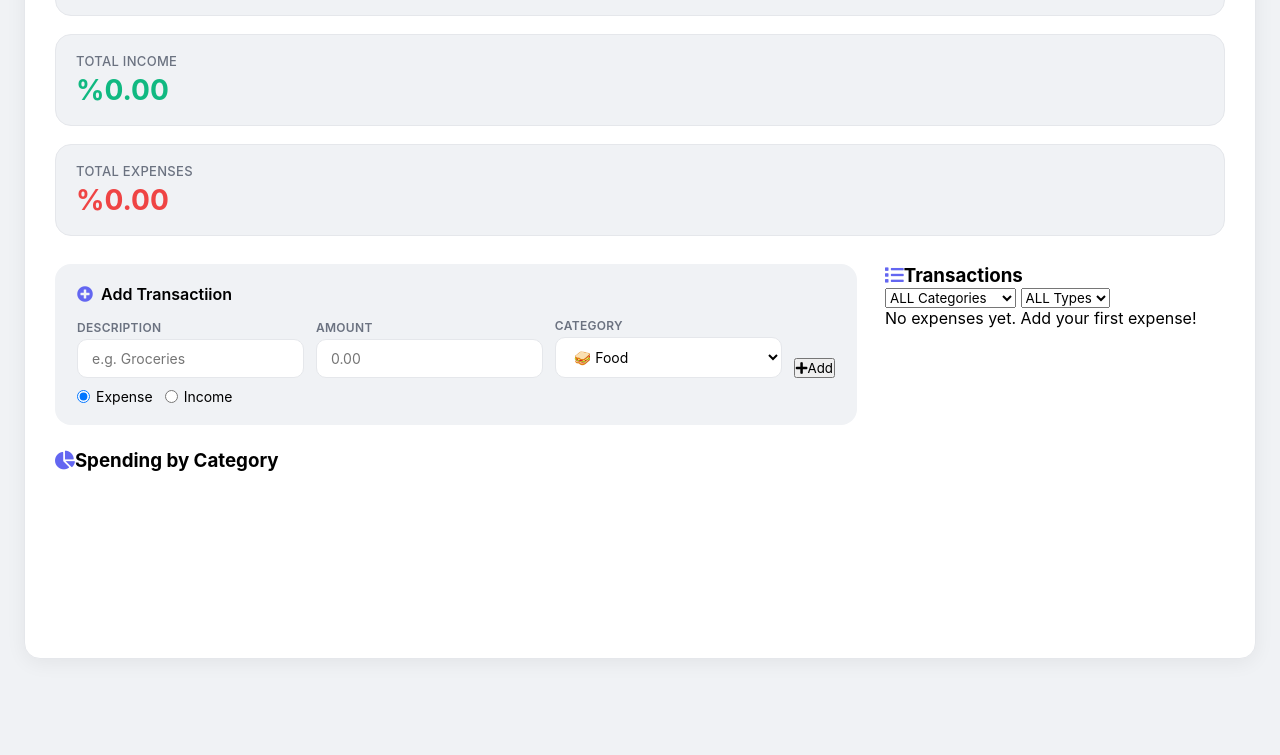
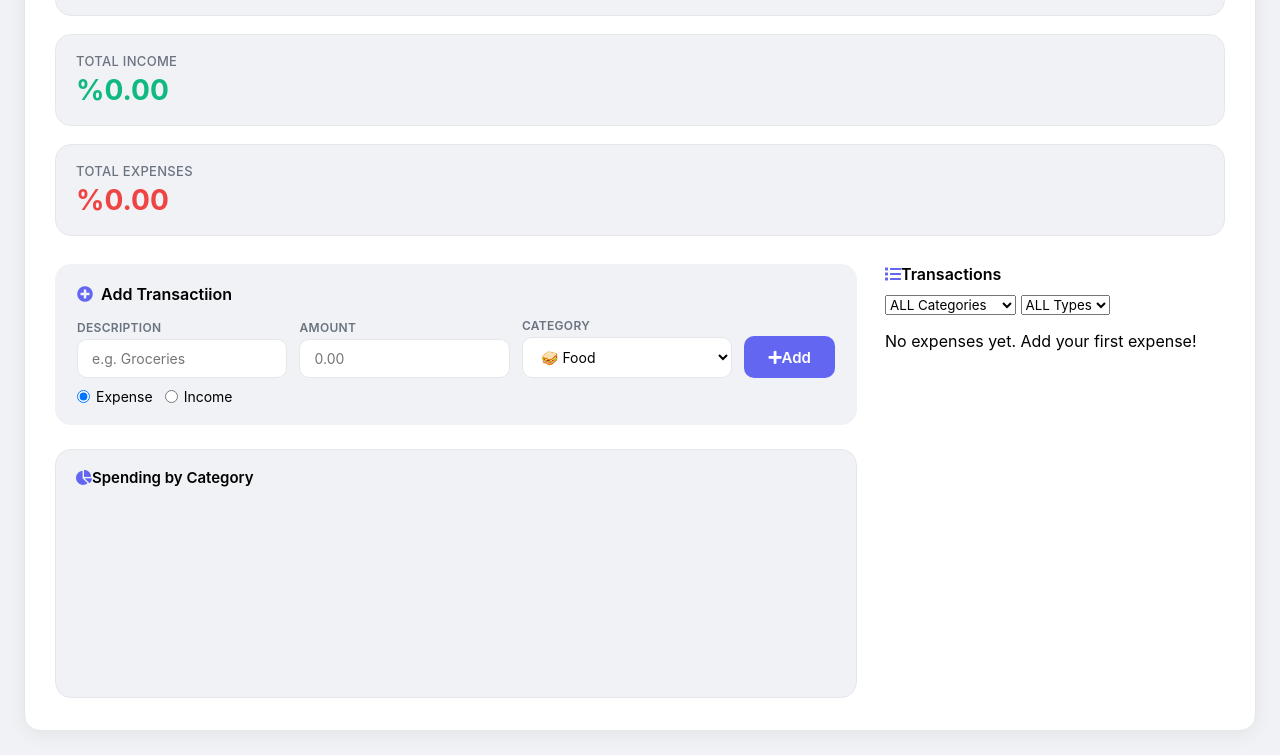
Before and after one commit to Tahir2022/spend-flow, a plain HTML site: page index.html in a window 1280 px wide. Shown: the part 169-924 px from the top of the page. Before the commit the page ends 852 px from the top, so only its background shows below. Drawn offline with nearby package versions, Linux system fonts and the light colour scheme.

Commit message:
expenses-list-header-text done

```diff
--- a/style.css
+++ b/style.css
@@ -205,3 +205,74 @@ body {
     border-color: var(--accent);
     box-shadow: 0 0 0 3px rgba(99, 102, 241, 0.15);
 }
+
+.form-group input[type="number"] {
+    appearance: textfield;
+    -moz-appearance: textfield;
+}
+
+.form-group input[type="number"]::-webkit-outer-spin-button {
+    -webkit-appearance: none;
+    margin: 0;
+}
+
+.btn-add {
+    background: var(--accent);
+    color: white;
+    border:none;
+    padding: 10px 24px;
+    border-radius: 10px;
+    font-weight: 600;
+    cursor: pointer;
+    transition: 0.2s;
+    height: 42px;
+    font-size: 15px;
+    white-space: nowrap;
+}
+
+.btn-add:hover {
+    transform: scale(1.04);
+    filter: brightness(1.08);
+}
+
+/*---- Chart ----*/
+.chart-card {
+    background: var(--bg);
+    padding: 18px 20px;
+    border-radius: var(--radius);
+    border: 1px solid var(--border);
+    transition: background var(--transition), border var(--transition);
+}
+
+.chart-card h3 {
+    font-size: 15px;
+    font-weight: 600;
+    margin-bottom: 12px;
+}
+
+.chart-container {
+    height: 180px;
+    position: relative;
+}
+
+/*---- Right Column (Expenses List) ----*/
+.right-col {
+    display: flex;
+    flex-direction: column;
+    gap: 16px;
+}
+
+.expenses-header {
+    display: flex;
+    justify-content: space-between;
+    align-items: center;
+    flex-wrap: wrap;
+    gap: 10px;
+}
+
+.expenses-header h3 {
+    font-size: 16px;
+    font-weight: 600;
+    display: flex;
+    align-items: center;
+}
```
